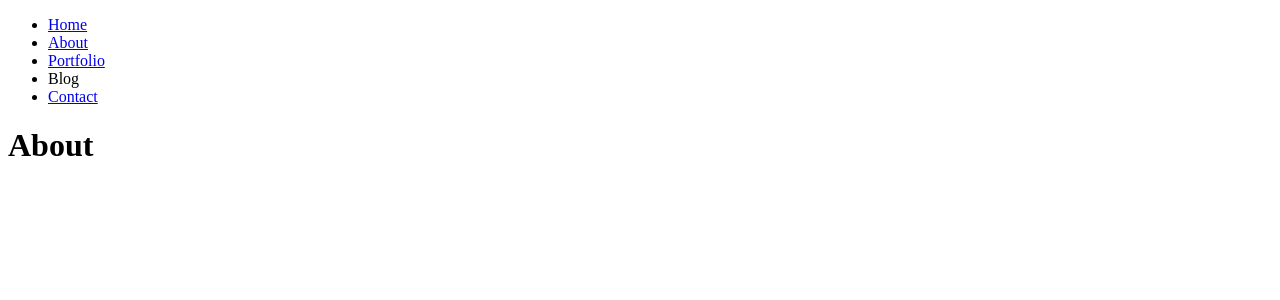
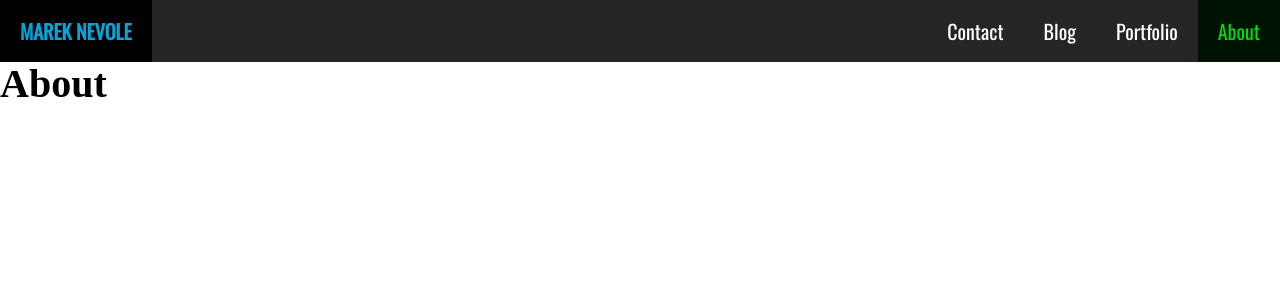
Before and after one commit to NevoleMarek/website-portfolio, a Django app: page /about/ in a window 1280 px wide. Shown: the top 300 px of the page. Run offline with Django 3.2, Linux system fonts and the light colour scheme.

Commit message:
Add basic css, static file, icons

```diff
--- a/website/templates/base.html
+++ b/website/templates/base.html
@@ -1,14 +1,83 @@
 <!DOCTYPE html>
 <html lang="en">
 <head>
+    <link href="https://fonts.googleapis.com/css?family=Cardo:400,700|Oswald" rel="stylesheet">
+
     <meta charset="UTF-8">
+    <meta name="keywords" content="Portfolio, Machine learning, Data science">
+    <meta name="description" content="Portfolio website">
+    <meta name="author" content="Marek Nevole">
+    <meta name="viewport" content="width=device-width, initial-scale=1.0">
+
+    <!-- load static files-->
+    {% load static %}
+
+    <!-- Icon used from https://iconsmind.com/ -->
+    <link rel="icon" href="{% static 'img/favicon-16x16.png' %}"/>
+    <link rel="icon" href="{% static 'img/favicon-32x32.png' %}"/>
+
     <title>M. Nevole</title>
+
+    <style>
+        html{
+            font-size: 125%;
+        }
+
+        *{
+            margin: 0;
+            padding: 0;
+        }
+
+        .navbar ul{
+            background-color: #252525;
+            list-style-type: none;
+            position: fixed;
+            top: 0;
+            width: 100%;
+        }
+
+        .navbar li{
+            float: right;
+        }
+        .navbar .home{
+            float: left;
+            font-weight: bold;
+        }
+
+        .navbar .home a{
+            color: #03a6dc;
+            text-transform: uppercase;
+        }
+
+        .navbar a{
+            color: white;
+            display: inline-block;
+            font-family: 'Oswald', sans-serif;
+            text-align: center;
+            text-decoration: none;
+            padding: 0.8rem 1rem;
+
+        }
+
+        .navbar a:hover {
+            background-color: black;
+        }
+
+        .active a{
+            color: #00dc0d;
+            background-color: #001202;
+        }
+
+        .content{
+            margin-top: 3rem;
+        }
+
+    </style>
 </head>
 <body>
-
     <div class="navbar">
         <ul>
-            <li class="{% block active-home %}{% endblock %}"><a href={% url 'home' %}>Home</a></li>
+            <li class="home {% block active-home %}{% endblock %}"><a href={% url 'home' %}>Marek Nevole</a></li>
             <li class="{% block active-about %}{% endblock %}"><a href={% url 'about' %}>About</a></li>
             <li class="{% block active-portfolio %}{% endblock %}"><a href={% url 'portfolio' %}>Portfolio</a></li>
             <li class="{% block active-blog %}{% endblock %}"><a>Blog</a></li>
@@ -16,7 +85,10 @@
         </ul>
     </div>
 
+    <div class="content">
     {% block content %}
     {% endblock %}
+    </div>
+
 </body>
 </html>
--- a/website/website/settings.py
+++ b/website/website/settings.py
@@ -121,6 +121,10 @@ USE_TZ = True
 
 STATIC_URL = '/static/'
 
+STATICFILES_DIRS = [
+    BASE_DIR / "static"
+]
+
 # Default primary key field type
 # https://docs.djangoproject.com/en/3.2/ref/settings/#default-auto-field
 
```
Also changed, not shown: website/static/img/favicon-16x16.png (added), website/static/img/favicon-32x32.png (added).
